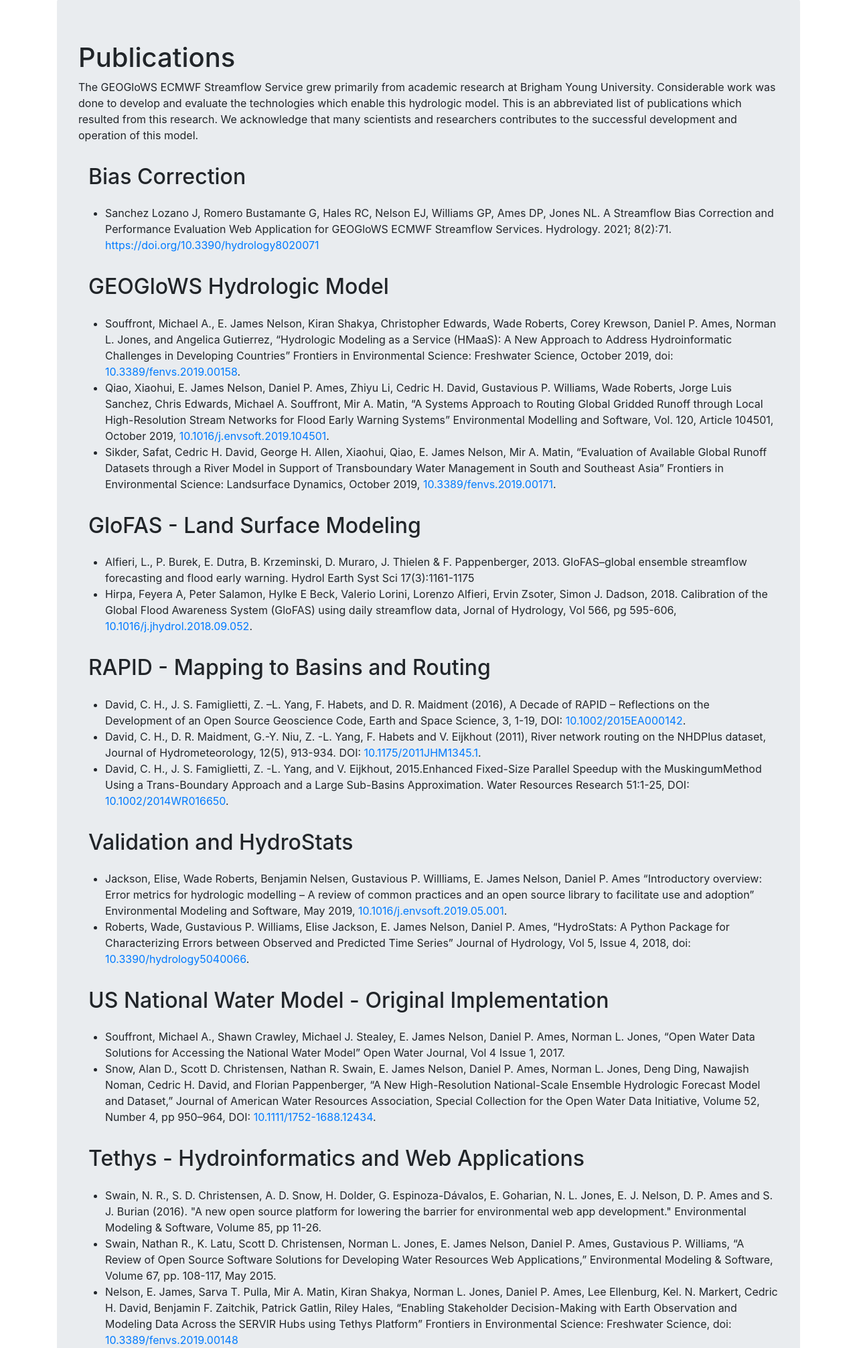
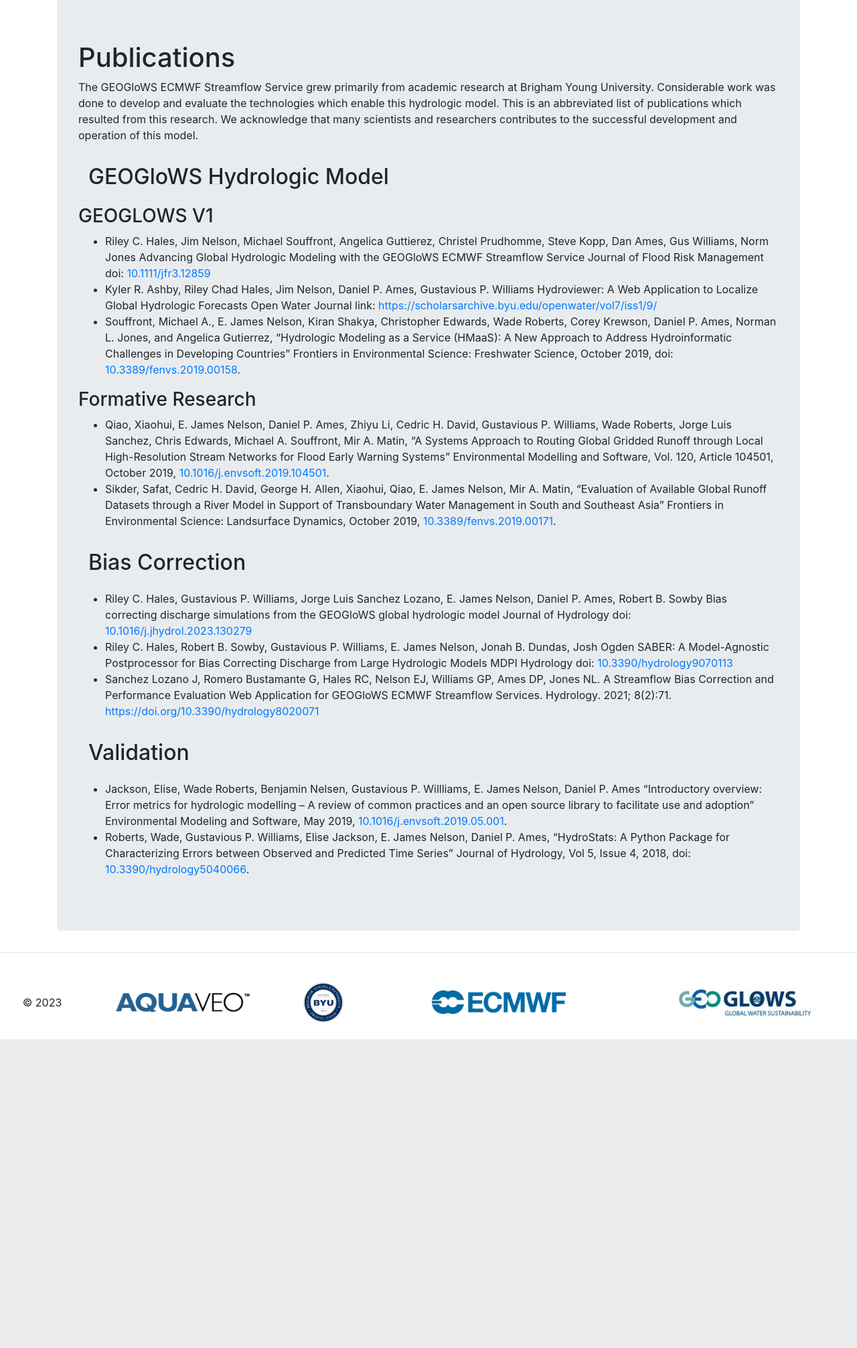
Before and after one commit to geoglows/geoglows-rest-api, a Flask app: page /publications in a window 1280 px wide. Shown: the part 430-2443 px from the top of the page at 67% size. After the commit the page ends 1982 px from the top, so only its background shows below. Run offline with Flask 3, Linux system fonts and the light colour scheme; parts of the project's set-up code (start-up, migrations or seed data) failed here and were passed over; some libraries are stand-ins or nearby versions.

Commit message:
update publication list

```diff
--- a/app/templates/publications.html
+++ b/app/templates/publications.html
@@ -4,33 +4,42 @@
 {% block page_content %}
   <h1>Publications</h1>
   <p>
-    The GEOGloWS ECMWF Streamflow Service grew primarily from academic research at Brigham Young University. Considerable
-    work was done to develop and evaluate the technologies which enable this hydrologic model. This is an abbreviated list
-    of publications which resulted from this research. We acknowledge that many scientists and researchers contributes to
-    the successful development and operation of this model.
+    The GEOGloWS ECMWF Streamflow Service grew primarily from academic research at Brigham Young University.
+    Considerable work was done to develop and evaluate the technologies which enable this hydrologic model. This is an abbreviated
+    list of publications which resulted from this research. We acknowledge that many scientists and researchers contributes
+    to the successful development and operation of this model.
   </p>
-  <h2>Bias Correction</h2>
+
+  <h2>GEOGloWS Hydrologic Model</h2>
+  <h3>GEOGLOWS V1</h3>
   <ul>
-    <li>Sanchez Lozano J, Romero Bustamante G, Hales RC, Nelson EJ, Williams GP, Ames DP, Jones NL. A Streamflow Bias
-      Correction and Performance Evaluation Web Application for GEOGloWS ECMWF Streamflow Services. Hydrology. 2021;
-      8(2):71. <a href="https://doi.org/10.3390/hydrology8020071">https://doi.org/10.3390/hydrology8020071</a>
+    <li>
+      Riley C. Hales, Jim Nelson, Michael Souffront, Angelica Guttierez, Christel Prudhomme, Steve Kopp, Dan Ames, Gus
+      Williams, Norm Jones
+      Advancing Global Hydrologic Modeling with the GEOGloWS ECMWF Streamflow Service
+      Journal of Flood Risk Management
+      doi: <a href="https://doi.org/10.1111/jfr3.12859">10.1111/jfr3.12859</a>
     </li>
-  </ul>
-  <h2>GEOGloWS Hydrologic Model</h2>
-  <ul>
+    <li>
+      Kyler R. Ashby, Riley Chad Hales, Jim Nelson, Daniel P. Ames, Gustavious P. Williams
+      Hydroviewer: A Web Application to Localize Global Hydrologic Forecasts
+      Open Water Journal
+      link: <a href="https://scholarsarchive.byu.edu/openwater/vol7/iss1/9/">https://scholarsarchive.byu.edu/openwater/vol7/iss1/9/</a>
+    </li>
     <li>Souffront, Michael A., E. James Nelson, Kiran Shakya, Christopher Edwards, Wade Roberts, Corey Krewson, Daniel
       P. Ames, Norman L. Jones, and Angelica Gutierrez, “Hydrologic Modeling as a Service (HMaaS): A New Approach to
       Address Hydroinformatic Challenges in Developing Countries” Frontiers in Environmental Science: Freshwater
       Science, October 2019, doi: <a href="https://doi.org/10.3389/fenvs.2019.00158">10.3389/fenvs.2019.00158</a>.
     </li>
-
+  </ul>
+  <h3>Formative Research</h3>
+  <ul>
     <li>Qiao, Xiaohui, E. James Nelson, Daniel P. Ames, Zhiyu Li, Cedric H. David, Gustavious P. Williams, Wade Roberts,
       Jorge Luis Sanchez, Chris Edwards, Michael A. Souffront, Mir A. Matin, “A
       Systems Approach to Routing Global Gridded Runoff through Local High-Resolution Stream Networks for Flood Early
       Warning Systems” Environmental Modelling and Software, Vol. 120, Article 104501,
       October 2019, <a href="https://doi.org/10.1016/j.envsoft.2019.104501">10.1016/j.envsoft.2019.104501</a>.
     </li>
-
     <li>Sikder, Safat, Cedric H. David, George H. Allen, Xiaohui, Qiao, E. James Nelson, Mir A. Matin, “Evaluation of
       Available Global Runoff Datasets through a River Model in Support of
       Transboundary Water Management in South and Southeast Asia” Frontiers in Environmental Science: Landsurface
@@ -38,36 +47,27 @@
     </li>
   </ul>
 
-  <h2>GloFAS - Land Surface Modeling</h2>
+  <h2>Bias Correction</h2>
   <ul>
-    <li>Alfieri, L., P. Burek, E. Dutra, B. Krzeminski, D. Muraro, J. Thielen & F. Pappenberger, 2013. GloFAS–global
-      ensemble streamflow forecasting and flood early warning. Hydrol Earth Syst Sci 17(3):1161-1175
+    <li>
+      Riley C. Hales, Gustavious P. Williams, Jorge Luis Sanchez Lozano, E. James Nelson, Daniel P. Ames, Robert B. Sowby
+      Bias correcting discharge simulations from the GEOGloWS global hydrologic model
+      Journal of Hydrology
+      doi: <a href="https://doi.org/10.1016/j.jhydrol.2023.130279">10.1016/j.jhydrol.2023.130279</a>
     </li>
-    <li>Hirpa, Feyera A, Peter Salamon, Hylke E Beck, Valerio Lorini, Lorenzo Alfieri, Ervin Zsoter, Simon J. Dadson,
-      2018. Calibration of the Global Flood Awareness System (GloFAS) using daily
-      streamflow data, Jornal of Hydrology, Vol 566, pg 595-606, <a
-        href="https://doi.org/10.1016/j.jhydrol.2018.09.052">10.1016/j.jhydrol.2018.09.052</a>.
+    <li>
+      Riley C. Hales, Robert B. Sowby, Gustavious P. Williams, E. James Nelson, Jonah B. Dundas, Josh Ogden
+      SABER: A Model-Agnostic Postprocessor for Bias Correcting Discharge from Large Hydrologic Models
+      MDPI Hydrology
+      doi: <a href="https://doi.org/10.3390/hydrology9070113">10.3390/hydrology9070113</a>
     </li>
-
+    <li>Sanchez Lozano J, Romero Bustamante G, Hales RC, Nelson EJ, Williams GP, Ames DP, Jones NL. A Streamflow Bias
+      Correction and Performance Evaluation Web Application for GEOGloWS ECMWF Streamflow Services. Hydrology. 2021;
+      8(2):71. <a href="https://doi.org/10.3390/hydrology8020071">https://doi.org/10.3390/hydrology8020071</a>
+    </li>
   </ul>
 
-  <h2>RAPID - Mapping to Basins and Routing</h2>
-  <ul>
-    <li>David, C. H., J. S. Famiglietti, Z. –L. Yang, F. Habets, and D. R. Maidment (2016), A Decade of RAPID –
-      Reflections on the Development of an Open Source Geoscience Code, Earth and Space
-      Science, 3, 1-19, DOI: <a href="https://doi.org/10.1002/2015EA000142">10.1002/2015EA000142</a>.
-    </li>
-    <li>David, C. H., D. R. Maidment, G.-Y. Niu, Z. -L. Yang, F. Habets and V. Eijkhout (2011), River network routing on
-      the NHDPlus dataset, Journal of Hydrometeorology, 12(5), 913-934. DOI: <a
-        href="https://doi.org/10.1175/2011JHM1345.1">10.1175/2011JHM1345.1</a>.
-    </li>
-    <li>
-      David, C. H., J. S. Famiglietti, Z. -L. Yang, and V. Eijkhout, 2015.Enhanced Fixed-Size Parallel Speedup with the
-      MuskingumMethod Using a Trans-Boundary Approach and a Large Sub-Basins Approximation. Water Resources Research
-      51:1-25, DOI: <a href="https://doi.org/10.1002/2014WR016650">10.1002/2014WR016650</a>.
-    </li>
-  </ul>
-  <h2>Validation and HydroStats</h2>
+  <h2>Validation</h2>
   <ul>
     <li>
       Jackson, Elise, Wade Roberts, Benjamin Nelsen, Gustavious P. Willliams, E. James Nelson, Daniel P. Ames
@@ -82,38 +82,4 @@
     </li>
   </ul>
 
-  <h2>US National Water Model - Original Implementation</h2>
-  <ul>
-    <li>
-      Souffront, Michael A., Shawn Crawley, Michael J. Stealey, E. James Nelson, Daniel P. Ames, Norman L. Jones, “Open
-      Water Data Solutions for Accessing the National Water Model” Open Water Journal, Vol 4 Issue 1, 2017.
-    </li>
-    <li>
-      Snow, Alan D., Scott D. Christensen, Nathan R. Swain, E. James Nelson, Daniel P. Ames, Norman L. Jones, Deng Ding,
-      Nawajish Noman, Cedric H. David, and Florian Pappenberger, “A New
-      High-Resolution National-Scale Ensemble Hydrologic Forecast Model and Dataset,” Journal of American Water
-      Resources Association, Special Collection for the Open Water Data Initiative, Volume
-      52, Number 4, pp 950–964, DOI: <a href="https://doi.org/10.1111/1752-1688.12434">10.1111/1752-1688.12434</a>.
-    </li>
-  </ul>
-
-  <h2>Tethys - Hydroinformatics and Web Applications</h2>
-  <ul>
-    <li>
-      Swain, N. R., S. D. Christensen, A. D. Snow, H. Dolder, G. Espinoza-Dávalos, E. Goharian, N. L. Jones, E. J.
-      Nelson, D. P. Ames and S. J. Burian (2016). "A new open source platform for lowering the barrier for environmental
-      web app development." Environmental Modeling & Software, Volume 85, pp 11-26.
-    </li>
-    <li>
-      Swain, Nathan R., K. Latu, Scott D. Christensen, Norman L. Jones, E. James Nelson, Daniel P. Ames, Gustavious P.
-      Williams, “A Review of Open Source Software Solutions for Developing Water Resources Web Applications,”
-      Environmental Modeling & Software, Volume 67, pp. 108-117, May 2015.
-    </li>
-    <li>
-      Nelson, E. James, Sarva T. Pulla, Mir A. Matin, Kiran Shakya, Norman L. Jones, Daniel P. Ames, Lee Ellenburg, Kel.
-      N. Markert, Cedric H. David, Benjamin F. Zaitchik, Patrick Gatlin, Riley Hales, “Enabling Stakeholder
-      Decision-Making with Earth Observation and Modeling Data Across the SERVIR Hubs using Tethys Platform” Frontiers
-      in Environmental Science: Freshwater Science, doi: <a href="https://doi.org/10.3389/fenvs.2019.00148">10.3389/fenvs.2019.00148</a>
-    </li>
-  </ul>
 {% endblock %}
```
